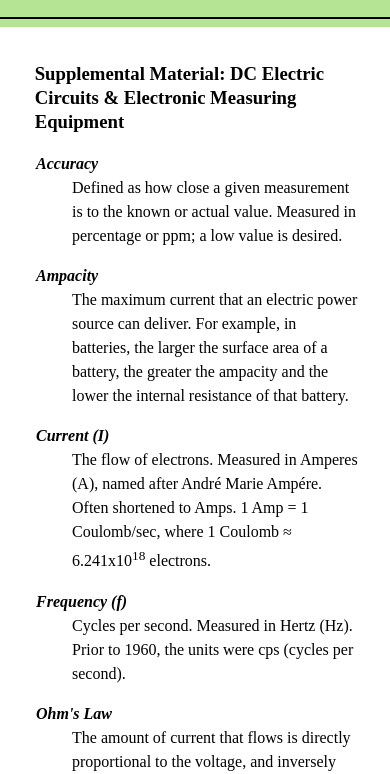
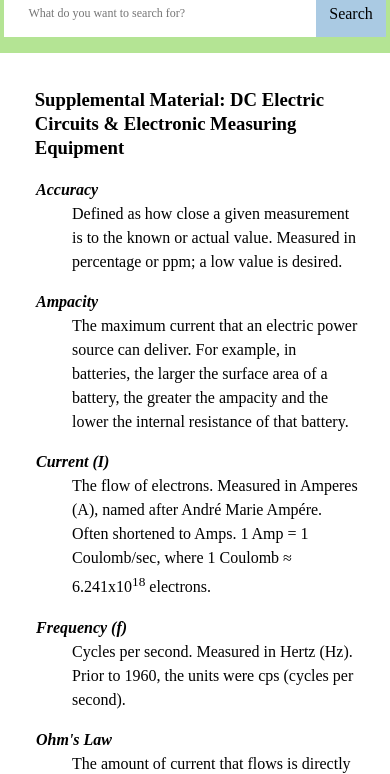
Before and after one commit to matkatd/Excellence_Project, a plain HTML site: page index.html in a window 390 px wide. Shown: the part 326-1100 px from the top of the page. Drawn offline with Linux system fonts and the light colour scheme; a web font is replaced by a local one.

Commit message:
Added search capabilities

```diff
--- a/DataService.js
+++ b/DataService.js
@@ -21,15 +21,24 @@ export default class DataService {
   }
 
   /** Returns data filtered */
-  async getByChapter(content, chapterNum) {
+  getByChapter(content, chapterNum) {
     // Only grab the objects that have the given chapterNum
     const filtered = content.filter((item) => item.chapter === chapterNum);
     const sorted = _.sortBy(filtered, "term"); // Sort the objects alphabetically by the term name
     return sorted;
   }
 
-  async getAllTerms(content) {
+  getAllTerms(content) {
     let terms = content.map((element) => element.term);
     return terms;
   }
+
+  searchData(content, query) {
+    query = query.toLowerCase();
+    const result = content.filter((element) => {
+      return element.term.toLowerCase().indexOf(query) >= 0;
+    });
+    console.log(result);
+    return result;
+  }
 }
--- a/index.html
+++ b/index.html
@@ -18,6 +18,14 @@
     </p>
     <h2>LIST OF TERMS</h2>
     <hr />
+    <div class="search-stuff">
+      <input
+        placeholder="What do you want to search for?"
+        type="text"
+        id="searchQuery"
+      />
+      <button id="searchButton">Search</button>
+    </div>
     <section class="glossary"></section>
   </body>
   <footer></footer>
--- a/main.css
+++ b/main.css
@@ -1,12 +1,12 @@
-@font-face {
+/* @font-face {
   font-family: Baskerville;
   src: url("./Baskerville.ttc");
-}
+} */
 
-@font-face {
+/* @font-face {
   font-family: Futura;
   src: url("./Futura.ttc");
-}
+} */
 
 :root {
   --header-font: Futura;
@@ -98,8 +98,61 @@ dt {
   font-style: italic;
 }
 
+.search-stuff {
+  margin: 1em auto;
+  position: relative;
+  width: 70vw;
+  display: flex;
+  justify-content: center;
+  max-width: 100ch;
+
+  /* width: 60%; */
+}
+
+#searchQuery {
+  width: 60%;
+  padding: 1rem;
+  border: none;
+  font-family: Futura;
+  font-size: 1em;
+}
+
+#searchButton {
+  padding: 0.8em;
+  background-color: #aacae3;
+  border: none;
+  font-family: Futura;
+  font-size: 1em;
+}
+
 @media only screen and (max-width: 850px) {
+  h1 {
+    width: 90%;
+    margin: 0 auto;
+  }
   .title {
     font-size: 2em;
   }
+
+  #searchQuery {
+    font-size: 1em;
+    width: 80%;
+    /* width: auto; */
+  }
 }
+
+@media only screen and (max-width: 500px) {
+  h1 {
+    width: 95%;
+    margin: 0 auto;
+  }
+  .search-stuff {
+    /* max-width: 80ch; */
+    width: 100%;
+  }
+  #searchQuery {
+    font-size: 0.75em;
+    padding-left: 2em;
+    padding-right: 2em;
+  }
+}
--- a/main.js
+++ b/main.js
@@ -4,12 +4,14 @@ const url = "./glossary.json";
 const numChapters = 5;
 const content = await myDataService.getContent(url);
 
-async function buildGlossary(content, numChapters) {
+function buildGlossary(content, numChapters) {
+  const glossary = document.querySelector(".glossary"); // Select the HTML element that will contain the glossary
+  glossary.innerHTML = "";
   for (let i = 0; i <= numChapters; i++) {
     // Divide the glossary into sections based on chapter
-    const data = await myDataService.getByChapter(content, i);
+    const data = myDataService.getByChapter(content, i);
     const chapterName = getChapterName(i); // Get the correct name based on the chapter number
-    const glossary = document.querySelector(".glossary"); // Select the HTML element that will contain the glossary
+
     let chapterSection = `<h3>${chapterName}</h3> <dl>`;
     data.forEach((element) => {
       // Create a new <dt> for each term
@@ -46,4 +48,17 @@ function getChapterName(chapterNum) {
   }
 }
 
+function searchData() {
+  let queryString = document.querySelector("#searchQuery").value;
+  const results = myDataService.searchData(content, queryString);
+  buildGlossary(results, numChapters);
+}
+
+document.querySelector("#searchButton").addEventListener("click", searchData);
+document.querySelector("#searchQuery").addEventListener("keydown", (e) => {
+  // console.log(e);
+  if (e.key === "Enter") {
+    searchData();
+  }
+});
 buildGlossary(content, numChapters);
```
Also changed, not shown: Alternate Gothic No3 D Regular.otf (deleted), Quicksand-VariableFont_wght.ttf (deleted), Timeless-Bold.ttf (deleted), Trebuchet MS.ttf (deleted), 2 other files.
